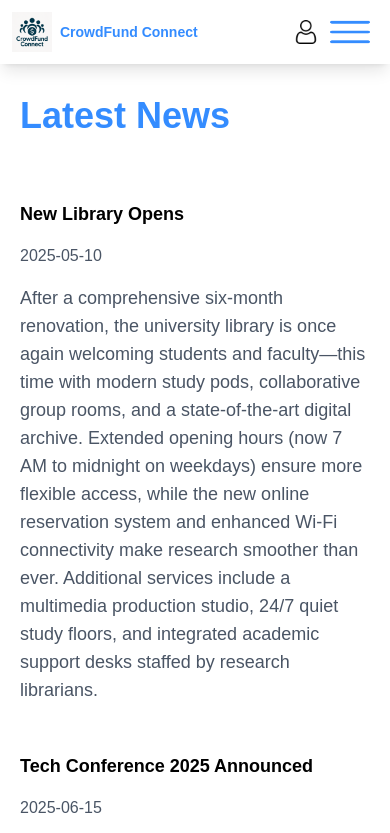
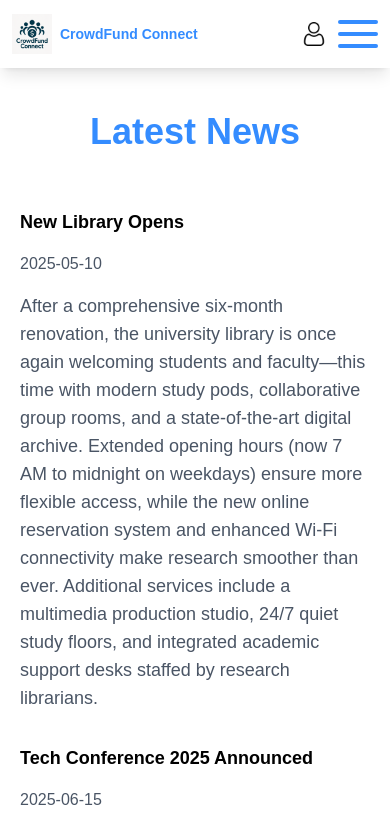
Before and after one commit to adnan-borshon/Crowd-Fund-connect, a React (Vite) app: page /news in a window 390 px wide. Shown: the top 833 px of the page. Built offline with nearby package versions, Linux system fonts and the light colour scheme.

Commit message:
Bug fixes and logic added

```diff
--- a/index.html
+++ b/index.html
@@ -1,5 +1,5 @@
 <!doctype html>
-<html lang="en">
+<html lang="en" >
   <head>
     <meta charset="UTF-8" />
 
@@ -8,7 +8,7 @@
 
     <title>Crowd Fund Connect</title>
   </head>
-  <body>
+  <body >
     <div id="root"></div>
     <script type="module" src="/src/main.jsx"></script>
   </body>
--- a/public/API/campaigns.json
+++ b/public/API/campaigns.json
@@ -6,7 +6,7 @@
     "status": "ongoing",
     "goal": 1000,
     "raised": 450,
-    "image": "https://images.unsplash.com/photo-1519500648579-6d6be981b1a0?ixlib=rb-4.0.3&auto=format&fit=crop&w=500&q=60"
+    "image": "https://th.bing.com/th/id/OIP.2rD0RGrBbKrusFO4iNLn6wHaET?cb=iwc2&rs=1&pid=ImgDetMain"
   },
   {
     "id": 2,
@@ -24,7 +24,7 @@
     "status": "ongoing",
     "goal": 800,
     "raised": 350,
-    "image": "https://images.unsplash.com/photo-1605600659873-695a85c49f88?ixlib=rb-4.0.3&auto=format&fit=crop&w=500&q=60"
+    "image": "https://th.bing.com/th/id/OIP.MPFooDQ0lERUhLsCwS7t6QHaE8?cb=iwc2&rs=1&pid=ImgDetMain"
   },
   {
     "id": 4,
--- a/src/Components/Campaigns.jsx
+++ b/src/Components/Campaigns.jsx
@@ -33,7 +33,7 @@ useEffect(() => {
         <p className="p1">Discover causes that need your support</p>
       </div>
 
-      <div className="container-campaign w-full ">
+      <div className="container w-full ">
 
         {/* filter tabs */}
         <div className="filterTabs  py-1  ">
@@ -54,7 +54,7 @@ useEffect(() => {
                 <span
                   className={`filter-tabs ${
                     selectedPlan === "Ongoing"
-                      ? " border-b-2 border-[#348cff]"
+                      ? " border-b-2 border-[#348cff] text-[#348cff]"
                       : ""
                   }`}
                 >
@@ -77,7 +77,7 @@ useEffect(() => {
                 <span
                   className={`filter-tabs ${
                     selectedPlan === "Recent"
-                      ? " border-b-2 border-[#348cff]"
+                      ? " border-b-2 border-[#348cff] text-[#348cff]"
                       : ""
                   }`}
                 >
@@ -99,7 +99,7 @@ useEffect(() => {
                 />
                 <span
                   className={`filter-tabs ${
-                    selectedPlan === "Ended" ? " border-b-2 border-[#348cff]" : ""
+                    selectedPlan === "Ended" ? "text-[#348cff] border-b-2 border-[#348cff]" : ""
                   }`}
                 >
                   Ended
--- a/src/Components/Donate.jsx
+++ b/src/Components/Donate.jsx
@@ -29,11 +29,11 @@ const {campaigns, loading}= useCampaigns();
 {
    <div
               key={selectedCampaign.id}
-              className="card  flex flex-col shrink bg-white shadow-xl rounded-lg"
+              className="card  flex flex-col shrink bg-white shadow-2xl rounded-lg"
             >
               <img
                 src={selectedCampaign.image}
-                className="h-56 w-full object-cover rounded-tl-lg  rounded-tr-lg mb-3 hover-effect-normal !cursor-default"
+                className="h-56 w-full object-fill rounded-tl-lg  rounded-tr-lg mb-3 !cursor-default transition-transform duration-700 hover:scale-y-100 hover:object-cover"
               />
               <div className="grid grid-rows-2 px-6 py- flex-grow">
                 <h1 className="text-2xl font-bold text-start">
@@ -81,7 +81,7 @@ const {campaigns, loading}= useCampaigns();
 {/* donate to the campaign part */}
 <div className='donate-now '>
 
-     <div className="container shrink-0 py-10 px-7  shadow-lg  space-y-4 border border-gray-300 rounded-lg bg-white">
+     <div className="container shrink-0 py-10 px-7  shadow-2xl  space-y-4 border border-gray-300 rounded-lg bg-white">
           <div className="upper-part flex flex-col items-center">
             <img src={coin} className="h-10 w-10 mb-4" />
             <h1 className="text-4xl font-bold mb-2">Make a Donation</h1>
--- a/src/Components/Home.jsx
+++ b/src/Components/Home.jsx
@@ -8,10 +8,10 @@ import Campaigns from "./Campaigns";
 function Home() {
   return (
     <>
-      <section className="hero overflow-hidden">
-        <div className="container ">
+      <section className="hero overflow-hidden mx-auto">
+        <div className="container w-full ">
           {/* Hero section */}
-          <div className="hero py-15 bg-color flex flex-col justify-center items-center text-center shrink">
+          <div className="hero py-15 bg-color lg:w-full flex flex-col justify-center items-center text-center shrink">
             <h1 className="text-6xl lg:text-7xl  lg:w-[58%] font-bold text-white">
               Make a Difference Support What Matters
             </h1>
@@ -21,7 +21,7 @@ function Home() {
             </h3>
           </div>
           {/* How the website works section*/}
-          <div className="2ndSection shrink bg-white grid grid-rows-3 lg:grid-rows-2 lg:mt-10 mb-10">
+          <div className="2ndSection  bg-white grid grid-rows-3 lg:grid-rows-2 lg:mt-10 mb-10">
             <div className="upperPart row-span-1 gap-2 flex flex-col justify-center items-center text-center">
               <h3 className="text-[#348cff] font-semibold text-lg">
                 HOW IT WORKS
@@ -67,7 +67,7 @@ function Home() {
           </div>
         </div>
       </section>
-      <section>
+      <section className="">
         <Campaigns />
       </section>
       <section>
--- a/src/Components/News.jsx
+++ b/src/Components/News.jsx
@@ -8,13 +8,14 @@ function News() {
     return <p className="p-4 bg-black text-white ">Loading News...</p>;
   }
   return (
-    <section className="overflow-hidden mx-5">
-      <h1 className="my-10 text-4xl mx- font-extrabold color">Latest News</h1>
+    <section className="overflow-hidden mx-5 flex flex-col items-center justify-center">
+     <h1 className="my-14 text-4xl font-extrabold color">Latest News</h1>
       <div className="container w-full grid grid-cols-1">
+
         {news.map((item) => (
           <div
             key={item.id}
-            className="my-6 space-y-4 flex flex-col justify-start items-start"
+            className="mb-8 lg:mx-50 space-y-4 flex flex-col justify-start items-start"
           >
             <h1 className="h2">{item.title}</h1>
             <p className="date p1">{item.date}</p>
--- a/src/Context/CoinContext.jsx
+++ b/src/Context/CoinContext.jsx
@@ -46,7 +46,10 @@ export function CoinProvider({ children }) {
   };
 
   const removeCoins = (amount) => {
+    if(user.coins >= amount){
     setUser((u) => ({ ...u, coins: u.coins - (+amount)}))
+    }
+  else alert("Insufficient Fund");
   };
 
 
--- a/src/Fixed_Components/Navbar.jsx
+++ b/src/Fixed_Components/Navbar.jsx
@@ -18,6 +18,7 @@ function Navbar() {
     setUserMenuOpen(false);
   };
 
+
   // For handeling the click outside of the user menu and hamburger menu
   useEffect(() => {
     function handleClickOutside(event) {
@@ -25,7 +26,7 @@ function Navbar() {
         setUserMenuOpen(false);
       }
       if (
-        hamburgerRef.current &&
+        hamburgerRef.current(event.target) &&
         !hamburgerRef.current.contains(event.target)
       ) {
         setHamburgerOpen(false);
@@ -40,7 +41,7 @@ function Navbar() {
   return (
     <>
       <section className="navbar  fixed w-full top-0 z-50 shadow-lg">
-        <div className="container flex justify-between lg:grid grid-cols-3 gap-2 p-3 bg-white ">
+        <div className="container  flex justify-between lg:grid grid-cols-3 gap-2 p-3 bg-white ">
           {/* Navigation part */}
           <div className="logo flex justify-start lg:ml-10 items-center">
             <img src={crowdFund_logo} className="h-10 w-10 object-cover mr-2"/>
@@ -76,11 +77,10 @@ function Navbar() {
             <div className="relative" ref={userMenuRef}>
               {/* avatar toggle */}
 
-
               <img
                 src={user_logo}
                 alt="User"
-                className="user-image mr-2 lg:mr-15 "
+                className={`user-image mr-2 lg:mr-15 ${userMenuOpen ? 'bg-[#348cff]' : ''}`}
                    onClick={() => {
                   setUserMenuOpen((open) => !open);
                   if (hamburgerOpen) {
@@ -124,19 +124,27 @@ function Navbar() {
               )}
             </div>
             {/* Hidden hamburger menu for mobile view */}
-            <div className="hamburger hover-effect-normal lg:hidden cursor-pointer flex-1 flex justify-end ">
-              <img
-                src={hamburger}
-                onClick={() => {
-                  if (userMenuOpen) {
-                    setUserMenuOpen(false);
-                  }
-                  setHamburgerOpen((prev) => !prev);
-                }}
-                className={`w-10 h-7 mr-2 cursor-pointer transform transition-transform duration-600 ${
-                  hamburgerOpen ? "rotate-x-180" : "rotate-0"
-                }`}
-              />
+
+
+
+            <div
+            ref={hamburgerRef}
+                   onClick={()=>{
+                if(userMenuOpen){
+                setUserMenuOpen(false);
+              }
+           setHamburgerOpen((prev)=>!prev);
+            }
+          }
+            className="lg:hidden md:hidden">
+              <div className={`hamburger transition-transform ${hamburgerOpen ? '  rotate-[-45deg] translate-y-[12px]': ''}`}
+
+              ></div>
+              <div className={`hamburger transform-content !duration-200 ${hamburgerOpen ? ' opacity-0': 'opacity-100'}`}
+
+              ></div>
+              <div className={`hamburger transition-transform ${hamburgerOpen ? '  rotate-45 translate-y-[-12px]': ''}`}
+              ></div>
             </div>
           </div>
         </div>
--- a/src/index.css
+++ b/src/index.css
@@ -1,4 +1,7 @@
 @import "tailwindcss";
+
+
+
 
 body {
   font-family: Arial, Helvetica, sans-serif;
@@ -78,3 +81,12 @@ body {
   @apply font-medium px-3 py-2;
   @apply hover:border-b-2 hover:border-gray-600;
 }
+
+.container{
+  @apply mx-auto;
+}
+
+.hamburger{
+  @apply h-1 w-10 rounded bg-[#348cff] my-2;
+  @apply  duration-500;
+}
```
Also changed, not shown: src/Components/CampaignCard.jsx (+19 -15 lines).
